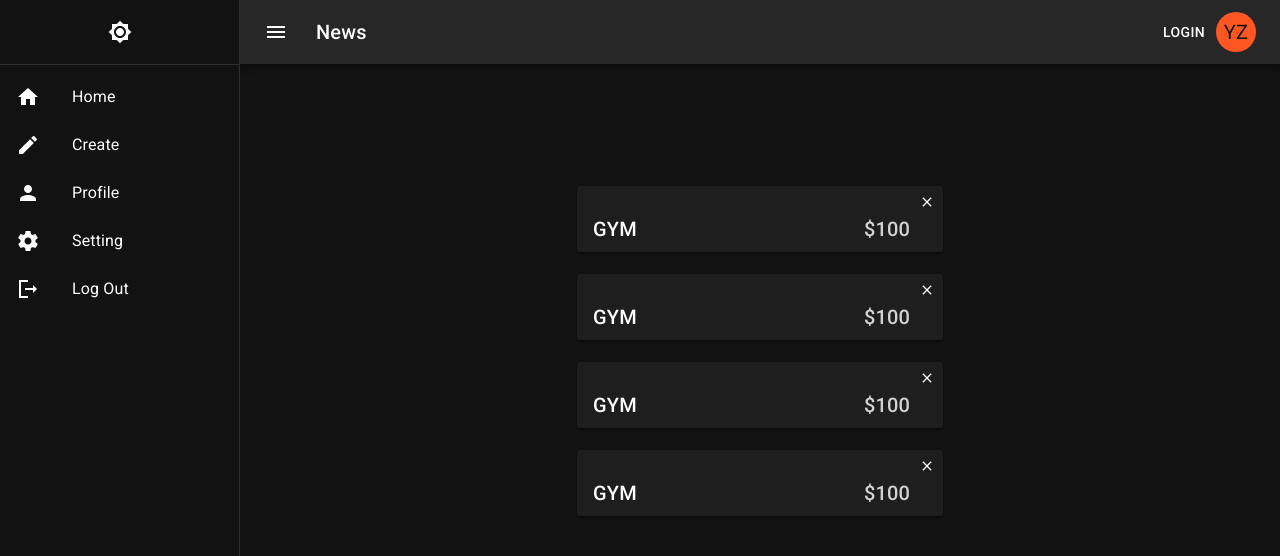
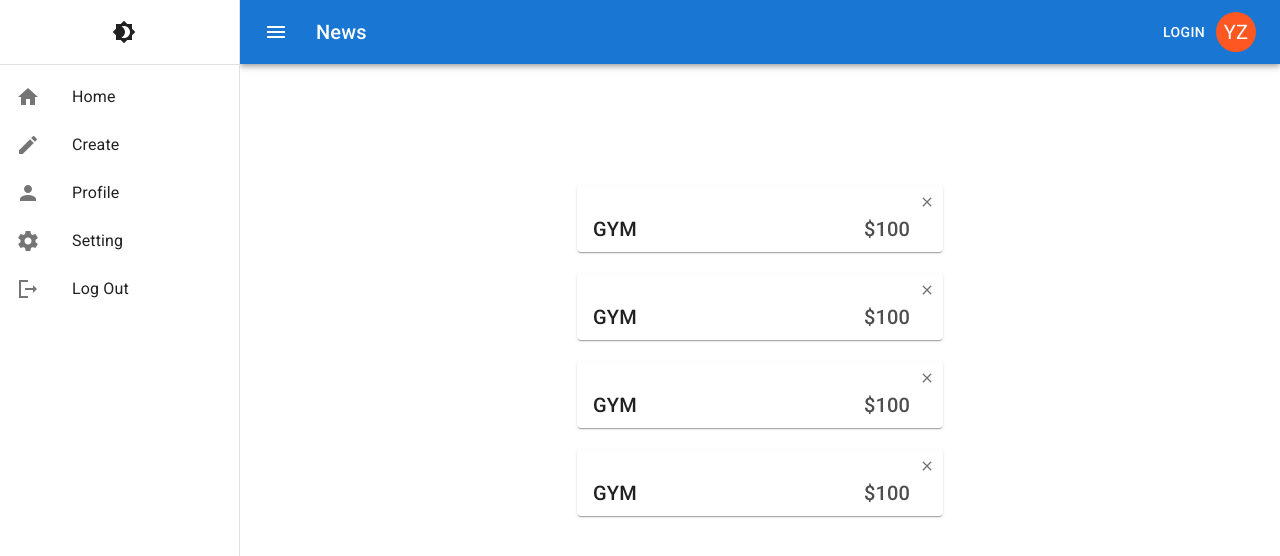
Before and after one commit to yznabuz/MUI-website-calculate-expences, a React (Create React App) app: page / in a window 1280 px wide. Shown: the top 556 px of the page. Built offline with nearby package versions, Linux system fonts and the light colour scheme.

Commit message:
dark mode button

```diff
--- a/src/Pages/Components/SideBar.jsx
+++ b/src/Pages/Components/SideBar.jsx
@@ -18,11 +18,13 @@ import SettingsSharpIcon from "@mui/icons-material/SettingsSharp";
 import LogoutSharpIcon from "@mui/icons-material/LogoutSharp";
 import { Link } from "react-router-dom";
 import Brightness7Icon from "@mui/icons-material/Brightness7";
+import { useTheme } from "@emotion/react";
 import Brightness4Icon from "@mui/icons-material/Brightness4";
 
 const drawerWidth = 240;
 
-export default function PermanentDrawerLeft() {
+export default function SideBar({ setMode }) {
+  const theme = useTheme();
   return (
     <Box sx={{ display: "flex" }}>
       <Drawer
@@ -38,8 +40,18 @@ export default function PermanentDrawerLeft() {
         anchor="left"
       >
         <Toolbar sx={{ display: "flex", justifyContent: "center" }}>
-          <IconButton>
-            <Brightness7Icon />
+          <IconButton
+            sx={{ ml: 1 }}
+            onClick={() => {
+              setMode(theme.palette.mode === "light" ? "dark" : "light");
+            }}
+            color="inherit"
+          >
+            {theme.palette.mode === "dark" ? (
+              <Brightness7Icon sx={{ color: "orange" }} />
+            ) : (
+              <Brightness4Icon />
+            )}
           </IconButton>
         </Toolbar>
         <Divider />
--- a/src/Pages/Root.jsx
+++ b/src/Pages/Root.jsx
@@ -1,16 +1,29 @@
 import { Outlet } from "react-router-dom";
 import Header from "./Components/Header";
 import SideBar from "./Components/SideBar";
-import { Box } from "@mui/material";
+import { Box, CssBaseline, createTheme } from "@mui/material";
+import { ThemeProvider } from "@emotion/react";
+import { useState } from "react";
 
 export default function Root() {
+  const [mode, setMode] = useState("light");
+
+  const darkTheme = createTheme({
+    palette: {
+      mode: mode,
+    },
+  });
+
   return (
     <div>
-      <Header />
-      <SideBar />
-      <Box sx={{ ml: "240px", display: "flex", justifyContent: "center" }}>
-        <Outlet />
-      </Box>
+      <ThemeProvider theme={darkTheme}>
+        <CssBaseline />
+        <Header />
+        <SideBar setMode={setMode} />
+        <Box sx={{ ml: "240px", display: "flex", justifyContent: "center" }}>
+          <Outlet />
+        </Box>
+      </ThemeProvider>
     </div>
   );
 }
--- a/src/index.js
+++ b/src/index.js
@@ -2,21 +2,13 @@ import React from "react";
 import ReactDOM from "react-dom/client";
 import "./index.css";
 import App from "./App";
-import { ThemeProvider, createTheme } from "@mui/material/styles";
-import CssBaseline from "@mui/material/CssBaseline";
 
-const darkTheme = createTheme({
-  palette: {
-    mode: "dark",
-  },
-});
 
 const root = ReactDOM.createRoot(document.getElementById("root"));
 root.render(
-  <ThemeProvider theme={darkTheme}>
-    <CssBaseline />
+
     <React.StrictMode>
       <App />
     </React.StrictMode>
-  </ThemeProvider>
+
 );
```
